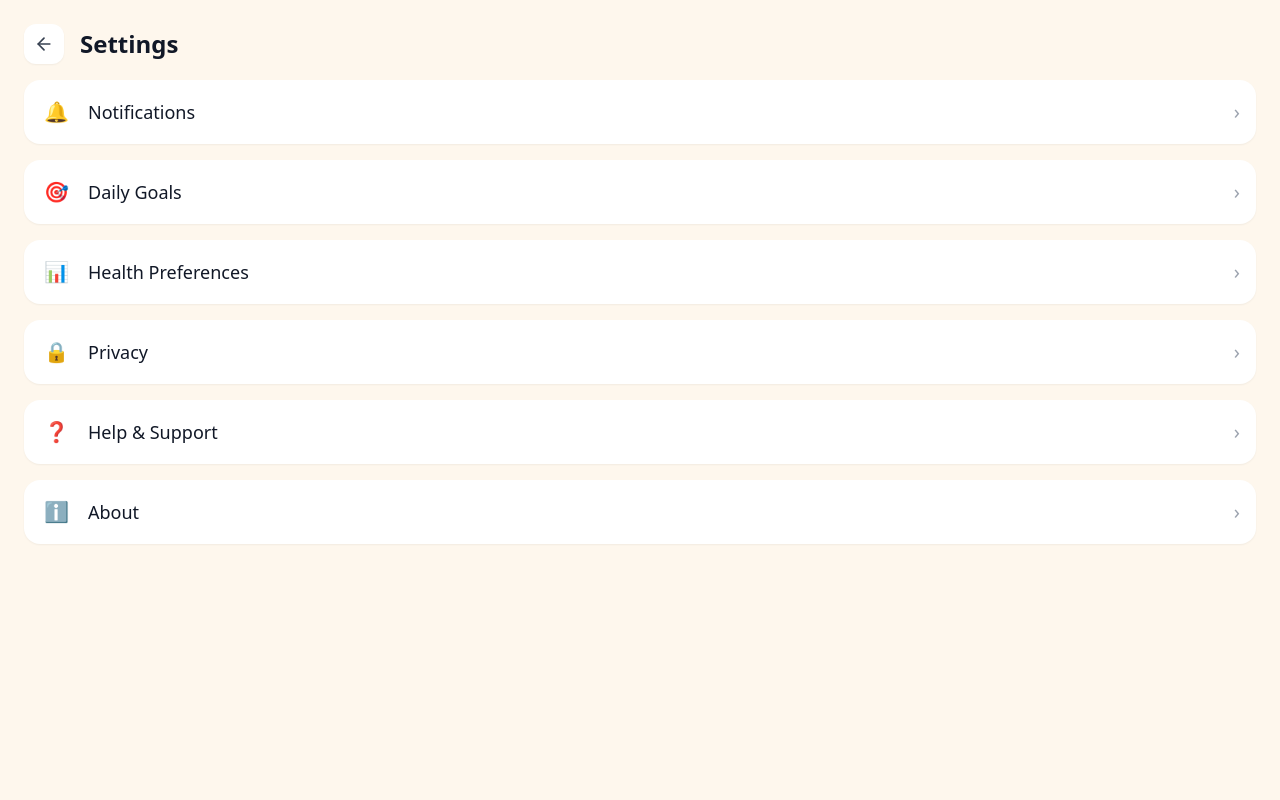
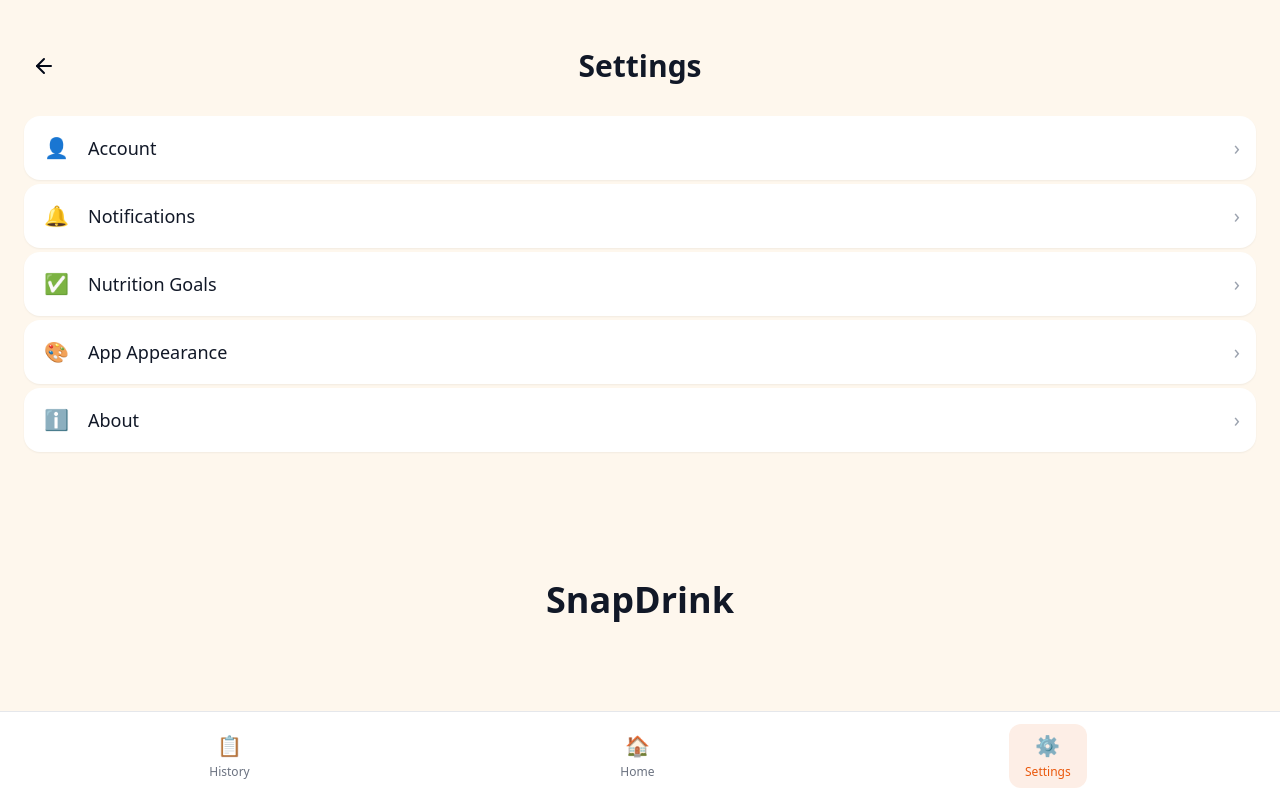
Before and after one commit to Invisible042/sip-smart-scan, a React (Vite) app: page /settings in a window 1280 px wide. Built offline with nearby package versions, Linux system fonts and the light colour scheme.

Commit message:
Reverted to commit ef4bd115a5a37ce2f2b378662625710e4d47d44a

```diff
--- /dev/null
+++ b/src/components/BottomNavigation.tsx
@@ -0,0 +1,34 @@
+
+import { useNavigate, useLocation } from "react-router-dom";
+
+export const BottomNavigation = () => {
+  const navigate = useNavigate();
+  const location = useLocation();
+
+  const navItems = [
+    { path: "/history", icon: "📋", label: "History" },
+    { path: "/", icon: "🏠", label: "Home" },
+    { path: "/settings", icon: "⚙️", label: "Settings" },
+  ];
+
+  return (
+    <div className="fixed bottom-0 left-0 right-0 bg-white border-t border-gray-200 px-6 py-3">
+      <div className="flex justify-around items-center">
+        {navItems.map((item) => (
+          <button
+            key={item.path}
+            onClick={() => navigate(item.path)}
+            className={`flex flex-col items-center space-y-1 px-4 py-2 rounded-xl transition-colors ${
+              location.pathname === item.path
+                ? "bg-orange-brand/10 text-orange-brand"
+                : "text-gray-500 hover:text-gray-700"
+            }`}
+          >
+            <span className="text-xl">{item.icon}</span>
+            <span className="text-xs font-medium">{item.label}</span>
+          </button>
+        ))}
+      </div>
+    </div>
+  );
+};
--- a/src/components/CameraCapture.tsx
+++ b/src/components/CameraCapture.tsx
@@ -33,6 +33,7 @@ export const CameraCapture = ({ isScanning, setIsScanning }: CameraCaptureProps)
   };
 
   const handleCameraClick = () => {
+    // For now, trigger file input - can be enhanced with camera API later
     fileInputRef.current?.click();
   };
 
@@ -41,25 +42,25 @@ export const CameraCapture = ({ isScanning, setIsScanning }: CameraCaptureProps)
   };
 
   return (
-    <div className="flex flex-col h-full">
-      {/* Camera Preview Area - Takes most of the available space */}
-      <div className="flex-1 mb-8 min-h-[60vh]">
-        <div className="h-full bg-gray-soft rounded-3xl border-2 border-dashed border-gray-300 flex items-center justify-center">
+    <div className="flex flex-col items-center">
+      {/* Camera Preview Area */}
+      <div className="w-full max-w-sm mx-auto mb-8">
+        <div className="aspect-square bg-gray-soft rounded-3xl border-2 border-dashed border-gray-300 flex items-center justify-center">
           {isScanning ? (
             <div className="text-center">
-              <div className="w-20 h-20 mx-auto mb-6 animate-pulse-subtle">
+              <div className="w-16 h-16 mx-auto mb-4 animate-pulse-subtle">
                 <div className="w-full h-full bg-orange-brand rounded-full flex items-center justify-center">
-                  <div className="text-white text-3xl">🔍</div>
+                  <div className="text-white text-2xl">🔍</div>
                 </div>
               </div>
-              <p className="text-gray-600 font-medium text-lg">Analyzing drink...</p>
+              <p className="text-gray-600 font-medium">Analyzing drink...</p>
             </div>
           ) : (
             <div className="text-center p-8">
-              <div className="w-24 h-24 mx-auto mb-6 bg-gray-300 rounded-full flex items-center justify-center">
-                <Camera className="w-12 h-12 text-gray-500" />
+              <div className="w-20 h-20 mx-auto mb-4 bg-gray-300 rounded-full flex items-center justify-center">
+                <Camera className="w-10 h-10 text-gray-500" />
               </div>
-              <p className="text-gray-600 text-xl font-medium leading-relaxed max-w-sm">
+              <p className="text-gray-600 text-lg font-medium leading-relaxed">
                 Snap or upload a drink label to instantly see calories, sugar, and more.
               </p>
             </div>
@@ -67,12 +68,12 @@ export const CameraCapture = ({ isScanning, setIsScanning }: CameraCaptureProps)
         </div>
       </div>
 
-      {/* Action Buttons - Fixed at bottom */}
-      <div className="flex items-center justify-center space-x-12">
+      {/* Action Buttons */}
+      <div className="flex items-center space-x-8">
         <button
           onClick={handleUploadClick}
           disabled={isScanning}
-          className="flex flex-col items-center space-y-3 disabled:opacity-50"
+          className="flex flex-col items-center space-y-2 disabled:opacity-50"
         >
           <div className="w-16 h-16 bg-gray-900 rounded-2xl flex items-center justify-center">
             <Upload className="w-8 h-8 text-white" />
@@ -83,20 +84,17 @@ export const CameraCapture = ({ isScanning, setIsScanning }: CameraCaptureProps)
         <button
           onClick={handleCameraClick}
           disabled={isScanning}
-          className="w-20 h-20 border-4 border-gray-900 rounded-full disabled:opacity-50 flex items-center justify-center"
-        >
-          <div className="w-16 h-16 bg-gray-900 rounded-full"></div>
-        </button>
+          className="w-20 h-20 border-4 border-gray-900 rounded-full disabled:opacity-50"
+        />
 
         <button
           onClick={handleCameraClick}
           disabled={isScanning}
-          className="flex flex-col items-center space-y-3 disabled:opacity-50"
+          className="flex flex-col items-center space-y-2 disabled:opacity-50"
         >
           <div className="w-16 h-16 bg-gray-900 rounded-2xl flex items-center justify-center">
             <Camera className="w-8 h-8 text-white" />
           </div>
-          <span className="text-gray-700 font-medium">Camera</span>
         </button>
       </div>
 
--- a/src/pages/History.tsx
+++ b/src/pages/History.tsx
@@ -1,44 +1,62 @@
 
+import { ArrowLeft } from "lucide-react";
 import { useNavigate } from "react-router-dom";
-import { ArrowLeft } from "lucide-react";
+import { useDrink } from "@/contexts/DrinkContext";
 import { DrinkHistoryItem } from "@/components/DrinkHistoryItem";
-import { useDrink } from "@/contexts/DrinkContext";
+import { BottomNavigation } from "@/components/BottomNavigation";
 
 const History = () => {
   const navigate = useNavigate();
   const { scannedDrinks } = useDrink();
 
+  const formatDate = (date: Date) => {
+    const today = new Date();
+    const yesterday = new Date(today);
+    yesterday.setDate(yesterday.getDate() - 1);
+
+    if (date.toDateString() === today.toDateString()) {
+      return "Today";
+    } else if (date.toDateString() === yesterday.toDateString()) {
+      return "Yesterday";
+    } else {
+      return date.toLocaleDateString();
+    }
+  };
+
   return (
-    <div className="min-h-screen bg-cream">
+    <div className="min-h-screen bg-cream flex flex-col">
       {/* Header */}
-      <div className="flex items-center pt-6 px-6 pb-4">
+      <div className="flex items-center justify-center pt-12 pb-8 relative">
         <button
-          onClick={() => navigate("/")}
-          className="w-10 h-10 bg-white rounded-xl shadow-sm flex items-center justify-center mr-4"
+          onClick={() => navigate(-1)}
+          className="absolute left-6 p-2 rounded-full hover:bg-white/50 transition-colors"
         >
-          <ArrowLeft className="w-5 h-5 text-gray-700" />
+          <ArrowLeft className="w-6 h-6" />
         </button>
-        <h1 className="text-2xl font-bold text-gray-900">Drink History</h1>
+        <h1 className="text-3xl font-bold text-gray-900">History</h1>
       </div>
 
       {/* Content */}
-      <div className="px-6 pb-6">
+      <div className="flex-1 px-6 pb-24">
         {scannedDrinks.length === 0 ? (
-          <div className="text-center py-16">
-            <div className="w-20 h-20 mx-auto mb-4 bg-gray-300 rounded-full flex items-center justify-center">
-              <div className="text-3xl">📋</div>
-            </div>
-            <p className="text-gray-600 text-lg">No drinks scanned yet</p>
-            <p className="text-gray-500 mt-2">Start by scanning your first drink!</p>
+          <div className="text-center pt-20">
+            <p className="text-gray-500 text-lg">No drinks scanned yet</p>
+            <p className="text-gray-400 mt-2">Start scanning to see your history</p>
           </div>
         ) : (
           <div className="space-y-4">
             {scannedDrinks.map((drink) => (
-              <DrinkHistoryItem key={drink.id} drink={drink} />
+              <DrinkHistoryItem
+                key={drink.id}
+                drink={drink}
+                date={formatDate(drink.timestamp)}
+              />
             ))}
           </div>
         )}
       </div>
+
+      <BottomNavigation />
     </div>
   );
 };
--- a/src/pages/Index.tsx
+++ b/src/pages/Index.tsx
@@ -1,40 +1,24 @@
 
 import { useState } from "react";
-import { useNavigate } from "react-router-dom";
-import { Settings, History } from "lucide-react";
 import { DrinkLogo } from "@/components/DrinkLogo";
 import { CameraCapture } from "@/components/CameraCapture";
 import { NutritionDisplay } from "@/components/NutritionDisplay";
+import { BottomNavigation } from "@/components/BottomNavigation";
 import { useDrink } from "@/contexts/DrinkContext";
 
 const Index = () => {
   const { currentDrink } = useDrink();
   const [isScanning, setIsScanning] = useState(false);
-  const navigate = useNavigate();
 
   return (
     <div className="min-h-screen bg-cream flex flex-col">
-      {/* Top Navigation */}
-      <div className="flex justify-between items-center pt-6 px-6 pb-4">
-        <button
-          onClick={() => navigate("/history")}
-          className="w-10 h-10 bg-white rounded-xl shadow-sm flex items-center justify-center"
-        >
-          <History className="w-5 h-5 text-gray-700" />
-        </button>
-
+      {/* Header */}
+      <div className="flex justify-center pt-12 pb-8">
         <DrinkLogo />
-
-        <button
-          onClick={() => navigate("/settings")}
-          className="w-10 h-10 bg-white rounded-xl shadow-sm flex items-center justify-center"
-        >
-          <Settings className="w-5 h-5 text-gray-700" />
-        </button>
       </div>
 
-      {/* Main Content - Full height minus top nav */}
-      <div className="flex-1 px-6 pb-6">
+      {/* Main Content */}
+      <div className="flex-1 px-6 pb-24">
         {currentDrink ? (
           <NutritionDisplay drink={currentDrink} />
         ) : (
@@ -44,6 +28,9 @@ const Index = () => {
           />
         )}
       </div>
+
+      {/* Bottom Navigation */}
+      <BottomNavigation />
     </div>
   );
 };
--- a/src/pages/Settings.tsx
+++ b/src/pages/Settings.tsx
@@ -1,33 +1,53 @@
 
+import { ArrowLeft } from "lucide-react";
 import { useNavigate } from "react-router-dom";
-import { ArrowLeft } from "lucide-react";
+import { BottomNavigation } from "@/components/BottomNavigation";
 import { SettingsItem } from "@/components/SettingsItem";
 
 const Settings = () => {
   const navigate = useNavigate();
 
+  const settingsItems = [
+    { icon: "👤", title: "Account", hasArrow: true },
+    { icon: "🔔", title: "Notifications", hasArrow: true },
+    { icon: "✅", title: "Nutrition Goals", hasArrow: true },
+    { icon: "🎨", title: "App Appearance", hasArrow: true },
+    { icon: "ℹ️", title: "About", hasArrow: true },
+  ];
+
   return (
-    <div className="min-h-screen bg-cream">
+    <div className="min-h-screen bg-cream flex flex-col">
       {/* Header */}
-      <div className="flex items-center pt-6 px-6 pb-4">
+      <div className="flex items-center justify-center pt-12 pb-8 relative">
         <button
-          onClick={() => navigate("/")}
-          className="w-10 h-10 bg-white rounded-xl shadow-sm flex items-center justify-center mr-4"
+          onClick={() => navigate(-1)}
+          className="absolute left-6 p-2 rounded-full hover:bg-white/50 transition-colors"
         >
-          <ArrowLeft className="w-5 h-5 text-gray-700" />
+          <ArrowLeft className="w-6 h-6" />
         </button>
-        <h1 className="text-2xl font-bold text-gray-900">Settings</h1>
+        <h1 className="text-3xl font-bold text-gray-900">Settings</h1>
       </div>
 
-      {/* Settings List */}
-      <div className="px-6 space-y-4">
-        <SettingsItem icon="🔔" title="Notifications" hasArrow />
-        <SettingsItem icon="🎯" title="Daily Goals" hasArrow />
-        <SettingsItem icon="📊" title="Health Preferences" hasArrow />
-        <SettingsItem icon="🔒" title="Privacy" hasArrow />
-        <SettingsItem icon="❓" title="Help & Support" hasArrow />
-        <SettingsItem icon="ℹ️" title="About" hasArrow />
+      {/* Content */}
+      <div className="flex-1 px-6 pb-24">
+        <div className="space-y-1">
+          {settingsItems.map((item, index) => (
+            <SettingsItem
+              key={index}
+              icon={item.icon}
+              title={item.title}
+              hasArrow={item.hasArrow}
+            />
+          ))}
+        </div>
+
+        {/* App Name at Bottom */}
+        <div className="mt-32 text-center">
+          <h2 className="text-4xl font-bold text-gray-900">SnapDrink</h2>
+        </div>
       </div>
+
+      <BottomNavigation />
     </div>
   );
 };
```
